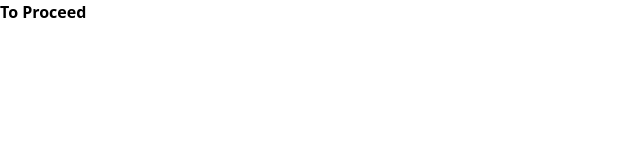
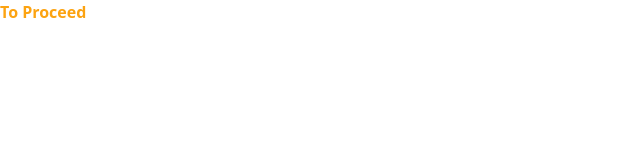
Before and after one commit to calebariko/myportfolio-v1, a React (Vite) app: page / in a window 1280 px wide. Shown: the top 160 px of the page, without its empty margins (0-640 px from the left). Built offline with nearby package versions, Linux system fonts and the light colour scheme.

Commit message:
added custom properties

```diff
--- a/src/App.jsx
+++ b/src/App.jsx
@@ -2,7 +2,7 @@
 
 function App() {
   return <>
-    <h1 className="font-bold">To Proceed</h1>
+    <h1 className="font-bold text-accent">To Proceed</h1>
   </>;
 }
 
--- a/src/index.css
+++ b/src/index.css
@@ -25,5 +25,13 @@
 @import "tailwindcss";
 
 @theme{
+  /* font */
   --font-outfit: Outfit;
+
+  /* colors */
+  --color-accent: #FCA311;
+  --color-black: #000000;
+  --color-white: #FFFFFF;
+  --color-copy-gray: #E5E5E5;
+  --color-navy-blue: #142130;
 }
```
